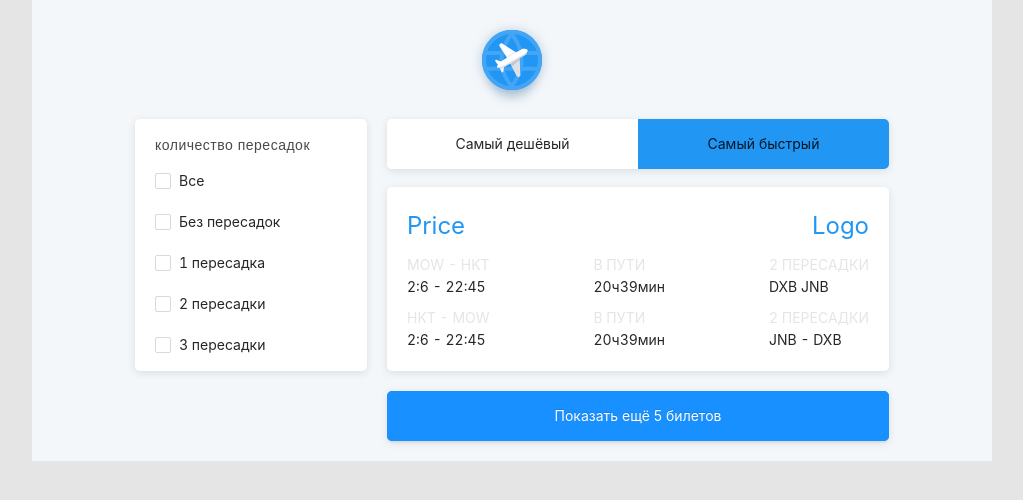
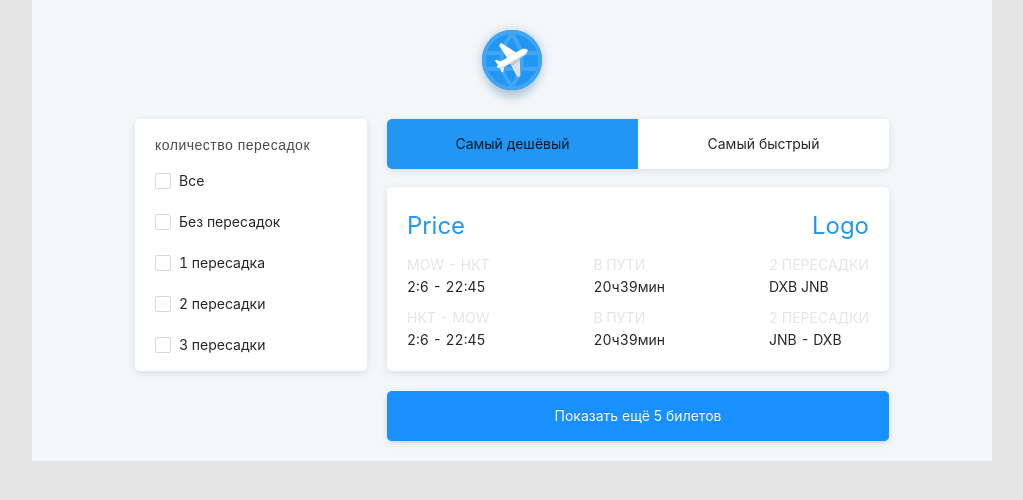
Before and after one commit to dron5/avia-first, a React (Create React App) app: page / in a window 1280 px wide. Shown: the top 500 px of the page, without its empty margins (128-1151 px from the left). Built offline with nearby package versions, Linux system fonts and the light colour scheme.

Commit message:
cheap/fast works

```diff
--- a/src/components/Header/Header.jsx
+++ b/src/components/Header/Header.jsx
@@ -5,25 +5,26 @@ import * as actions from '../actions';
 
 import classes from './Header.module.scss';
 
-const Header = ({ cheap, fast, onCheap, onFast }) => {
-  console.log(cheap, fast);
-  return (
+const Header = ({ cheap, fast, onCheap, onFast }) => (
     <header className={classes.App__header}>
       <button
         type="button"
         onClick={onCheap}
-        className={`${classes['Header__btn-cheap']}`}>
+        className={cheap ?
+          `${classes['Header__btn-cheap']} ${classes.btn__active}`
+          : `${classes['Header__btn-cheap']}`}>
         Самый дешёвый
       </button>
       <button
         onClick={onFast}
         type="button"
-        className={`${classes['Header__btn-fast']} ${classes.btn__active}`}>
+        className={fast ?
+          `${classes['Header__btn-fast']} ${classes.btn__active}`
+          : `${classes['Header__btn-fast']}`}>
         Самый быстрый
     </button>
     </header>
   );
-};
 
 const mapStateToProps = (state) => ({
   cheap: state.cheap,
```
